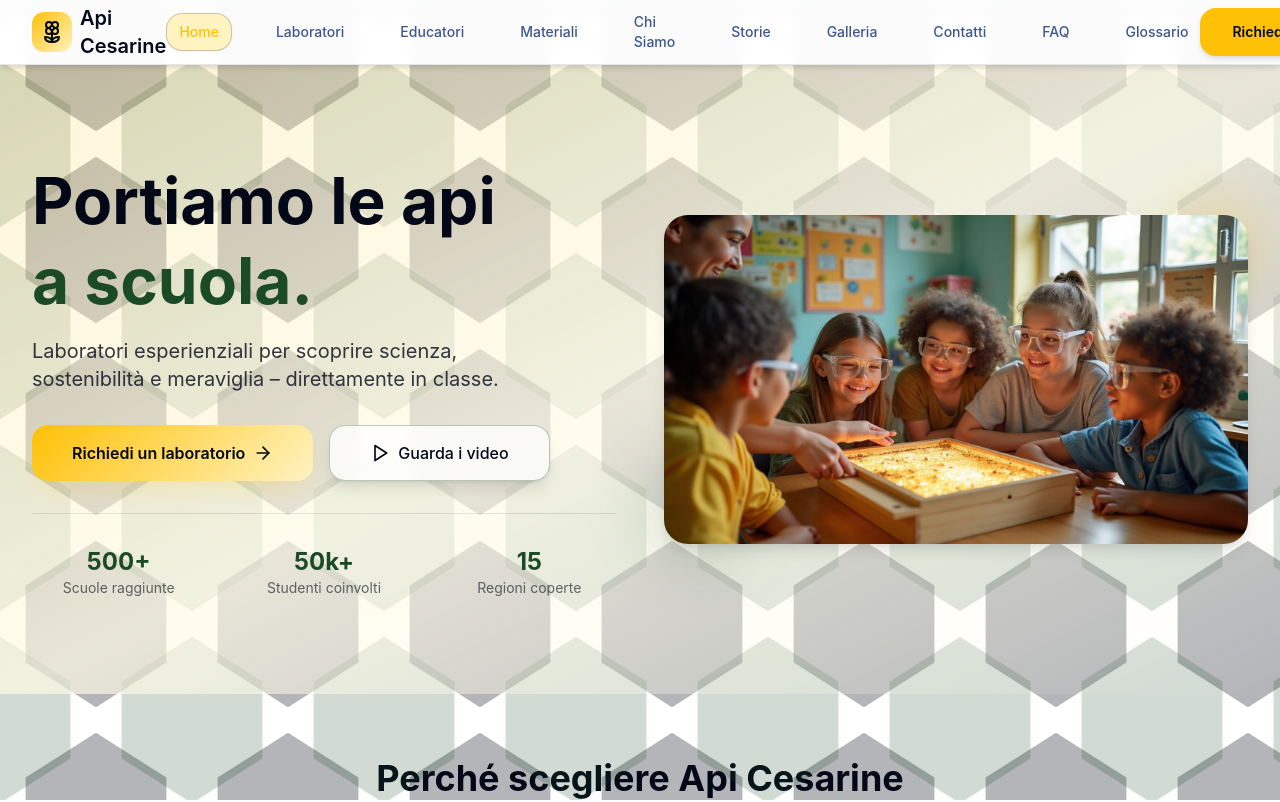
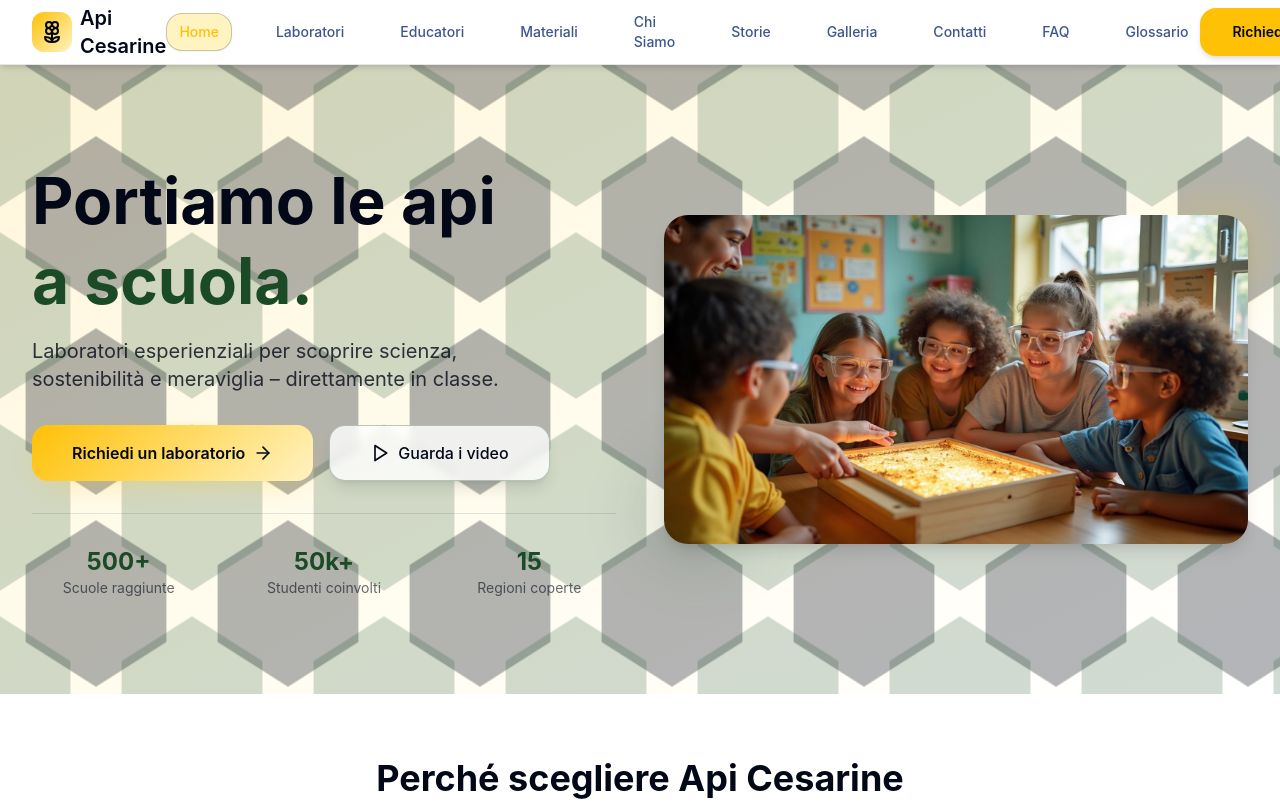
Before and after one commit to gabrizanni/apicesarine, a React (Vite) app: page / in a window 1280 px wide. Shown: the top 802 px of the page. Built offline with nearby package versions, Linux system fonts and the light colour scheme; the HTML template or start-up script is replaced by a standard one.

Commit message:
Revert hexagon background changes

```diff
--- a/src/components/sections/Hero.tsx
+++ b/src/components/sections/Hero.tsx
@@ -6,9 +6,9 @@ import heroImage from '@/assets/hero-classroom.jpg';
 
 const Hero = () => {
   return (
-    <>
-      {/* Full page hexagon background overlay */}
-      <div className="fixed inset-0 opacity-8 pointer-events-none z-0">
+      <section className="relative bg-gradient-to-br from-honey/15 via-cream/70 to-forest/8 overflow-hidden">
+        {/* Hexagon background overlay */}
+        <div className="absolute inset-0 opacity-8 pointer-events-none">
           <svg className="w-full h-full" viewBox="0 0 100 100" fill="none" preserveAspectRatio="xMidYMid slice">
             <defs>
               <pattern id="hexagon-full" x="0" y="0" width="15" height="15" patternUnits="userSpaceOnUse">
@@ -22,8 +22,6 @@ const Hero = () => {
             <rect width="100" height="100" fill="url(#hexagon-offset)" />
           </svg>
         </div>
-
-      <section className="relative bg-gradient-to-br from-honey/15 via-cream/70 to-forest/8 overflow-hidden z-10">
         <div className="container-responsive py-12 sm:py-16 lg:py-24">
           <div className="grid grid-cols-1 lg:grid-cols-2 gap-12 items-center">
             {/* Content */}
@@ -110,7 +108,6 @@ const Hero = () => {
           </div>
         </div>
       </section>
-    </>
   );
 };
 
```
Lines whose indentation alone changed are shown as unchanged.
